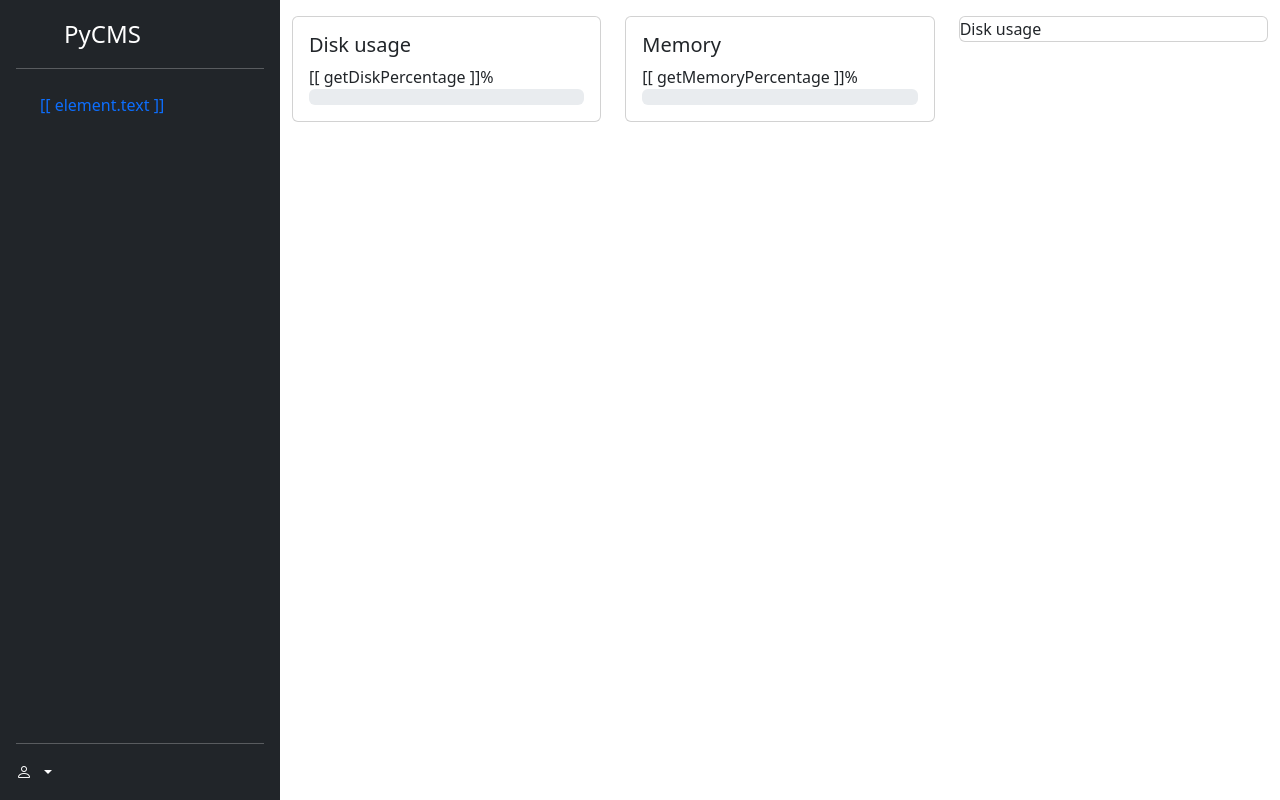
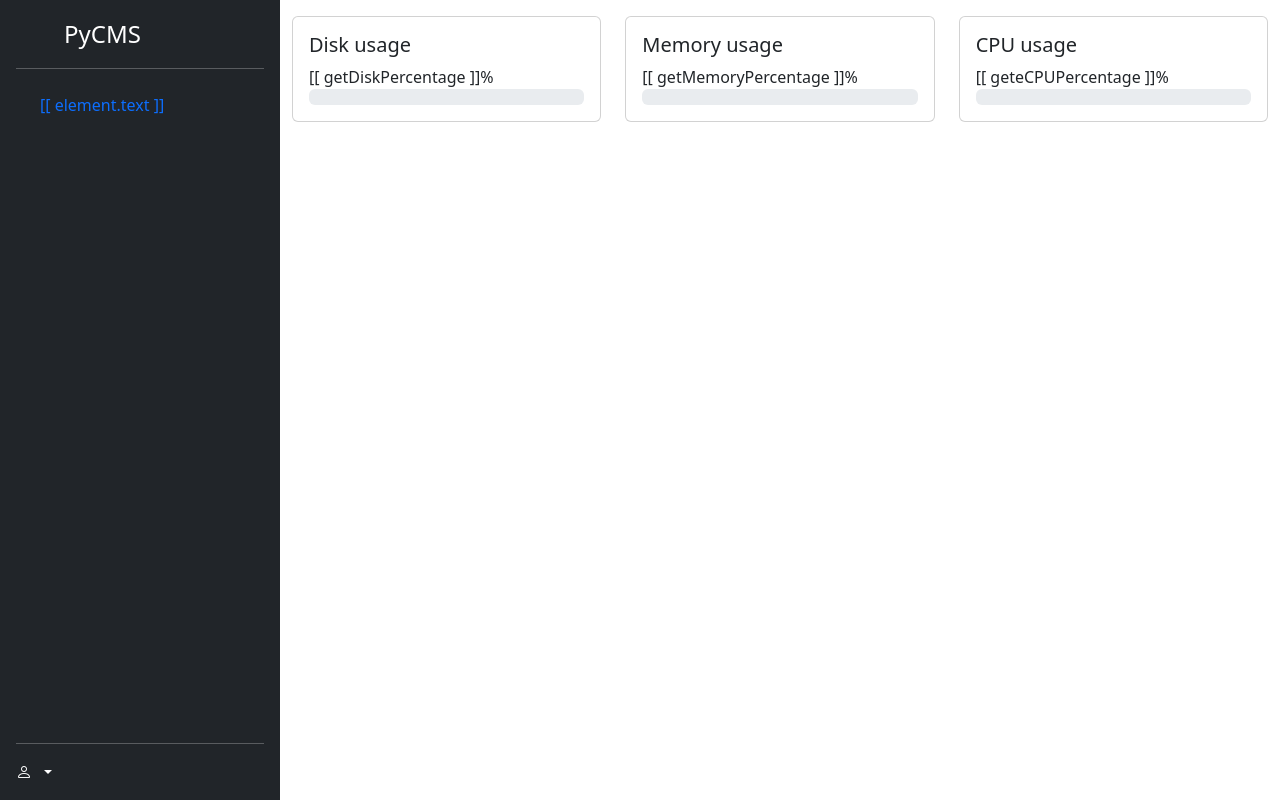
Before and after one commit to ZaWaTeam/web-cms-project, a Flask app: template admin/template/panel/dashboard.html in a window 1280 px wide. Run offline with Flask 2, Linux system fonts and the light colour scheme; the template is opened without the code that fills it: most values are stand-ins (such as "Sample title", 1, 10 or a date in 2020); parts of the project's set-up code (start-up, migrations or seed data) failed here and were passed over; some libraries are stand-ins or nearby versions.

Commit message:
Update dashboard.html

```diff
--- a/admin/template/panel/dashboard.html
+++ b/admin/template/panel/dashboard.html
@@ -17,17 +17,23 @@
         <div class="col">
             <div class="card">
                 <div class="card-body">
-                    <h5>Memory</h5>
+                    <h5>Memory usage</h5>
                     [[ getMemoryPercentage ]]%
                     <div class="progress" role="progressbar" aria-label="Basic example" aria-valuenow="75" aria-valuemin="0" aria-valuemax="100">
-                        <div class="progress-bar" :class="{ 'bg-danger': (getDiskPercentage > 60) }" :style="{ 'width': `${getMemoryPercentage}%` }"></div>
+                        <div class="progress-bar" :class="{ 'bg-danger': (getMemoryPercentage > 60) }" :style="{ 'width': `${getMemoryPercentage}%` }"></div>
                     </div>
                 </div>
             </div>
         </div>
         <div class="col">
             <div class="card">
-                <div class="card-head">Disk usage</div>
+                <div class="card-body">
+                    <h5>CPU usage</h5>
+                    [[ geteCPUPercentage ]]%
+                    <div class="progress" role="progressbar" aria-label="Basic example" aria-valuenow="75" aria-valuemin="0" aria-valuemax="100">
+                        <div class="progress-bar" :class="{ 'bg-danger': (geteCPUPercentage > 60) }" :style="{ 'width': `${geteCPUPercentage}%` }"></div>
+                    </div>
+                </div>
             </div>
         </div>
     </div>
@@ -44,5 +50,8 @@ getDiskPercentage() {
 getMemoryPercentage() {
     return {{ sysinfo.memory }};
 },
+geteCPUPercentage() {
+    return {{ sysinfo.cpu }};
+}
 
 {% endblock computeds %}
```
